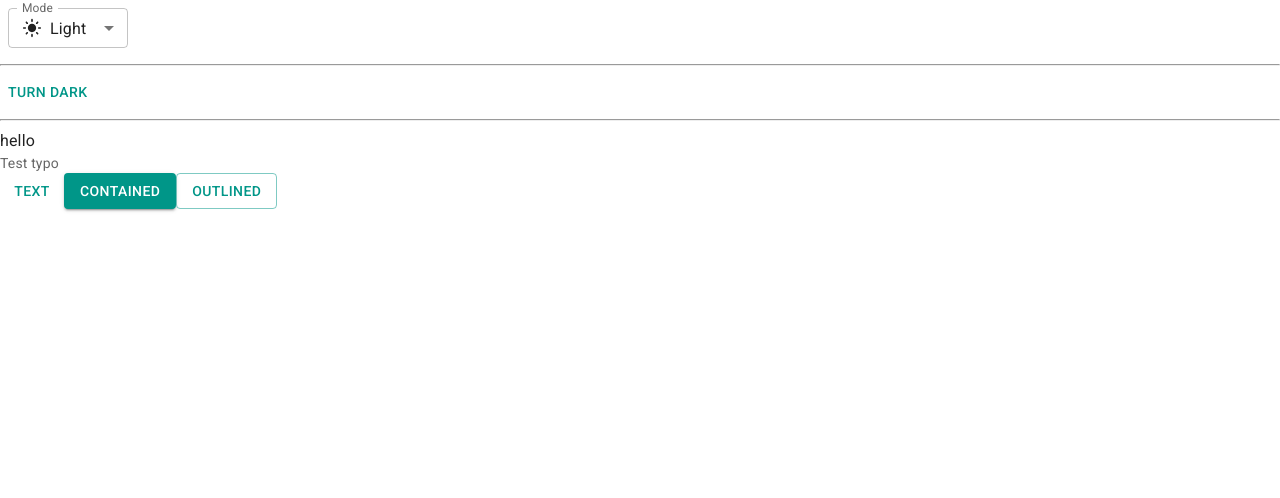
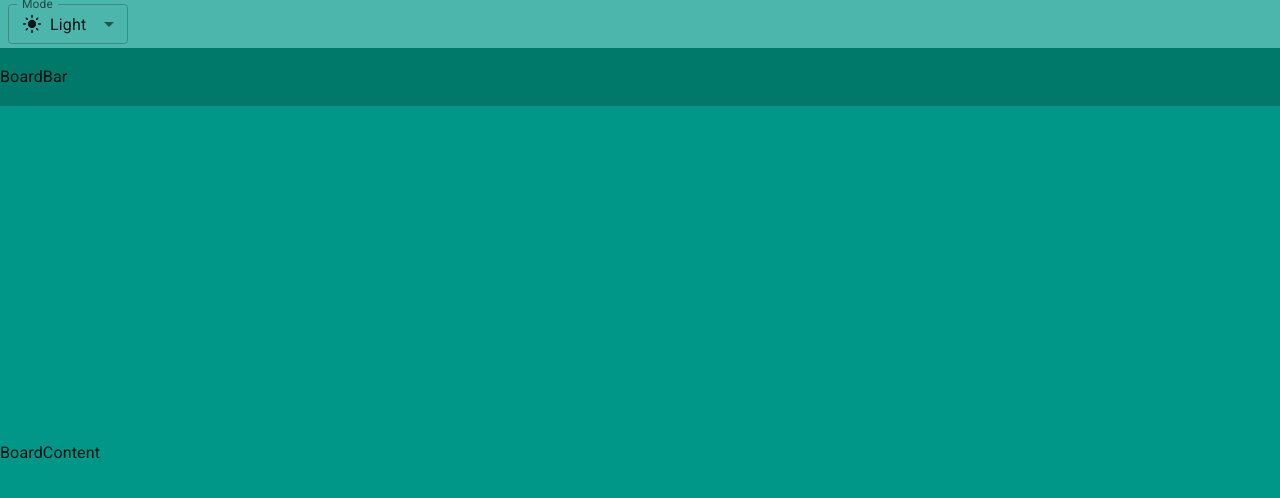
Before and after one commit to lvquan2003/trello-frontend, a React (Vite) app: page / in a window 1280 px wide. Shown: the top 498 px of the page. Built offline with nearby package versions, Linux system fonts and the light colour scheme.

Commit message:
refactor Project structure

```diff
--- a/index.html
+++ b/index.html
@@ -4,7 +4,7 @@
     <meta charset="UTF-8" />
     <link rel="icon" type="image/svg+xml" href="/vite.svg" />
     <meta name="viewport" content="width=device-width, initial-scale=1.0" />
-    <title>Vite + React</title>
+    <title>Trello MERN Stack</title>
     <link rel="preconnect" href="https://fonts.googleapis.com" />
     <link rel="preconnect" href="https://fonts.gstatic.com" crossorigin />
     <link
--- a/src/App.jsx
+++ b/src/App.jsx
@@ -1,77 +1,9 @@
-import Button from '@mui/material/Button'
-import Typography from '@mui/material/Typography'
-import { useColorScheme } from '@mui/material/styles'
-import InputLabel from '@mui/material/InputLabel'
-import MenuItem from '@mui/material/MenuItem'
-import FormControl from '@mui/material/FormControl'
-import Select from '@mui/material/Select'
-import LightModeIcon from '@mui/icons-material/LightMode'
-import DarkModeOutlinedIcon from '@mui/icons-material/DarkModeOutlined'
-import SettingsBrightnessIcon from '@mui/icons-material/SettingsBrightness'
-
-function ModeSelect() {
-  const { mode, setMode } = useColorScheme()
-  const handleChange = (event) => {
-    const selectedMode = event.target.value
-    setMode(selectedMode)
-  }
-
-  return (
-    <FormControl sx={{ m: 1, minWidth: 120 }} size="small">
-      <InputLabel id="label-select-dark-light-mode">Mode</InputLabel>
-      <Select
-        labelId="label-select-dark-light-mode"
-        id="select-dark-light-mode"
-        value={mode}
-        label="Mode"
-        onChange={handleChange}
-      >
-        <MenuItem value="light">
-          <div style={{ display: 'flex', alignItems: 'center', gap: '8px' }}>
-            <LightModeIcon fontSize='small' />Light
-          </div>
-        </MenuItem>
-        <MenuItem value="dark">
-          <div style={{ display: 'flex', alignItems: 'center', gap: '8px' }}>
-            <DarkModeOutlinedIcon fontSize='small' />Dark
-          </div>
-        </MenuItem>
-        <MenuItem value="system">
-          <div style={{ display: 'flex', alignItems: 'center', gap: '8px' }}>
-            <SettingsBrightnessIcon fontSize='small' />System
-          </div>
-        </MenuItem>
-      </Select>
-    </FormControl>
-  )
-}
-
-function ModeToggle() {
-  const { mode, setMode } = useColorScheme()
-  return (
-    <Button
-      onClick={() => {
-        setMode(mode === 'light' ? 'dark' : 'light')
-      }}
-    >
-      {mode === 'light' ? 'Turn dark' : 'Turn light'}
-    </Button>
-  )
-}
+import Board from './pages/Boards/_id'
 
 function App() {
   return (
     <>
-      <ModeSelect/>
-      <hr/>
-      <ModeToggle/>
-      <hr/>
-      <div>hello</div>
-
-      <Typography variant="body2" color="text.secondary">Test typo</Typography>
-      <Button variant="text">Text</Button>
-      <Button variant="contained">Contained</Button>
-      <Button variant="outlined">Outlined</Button>
+      <Board/>
     </>
   )
 }
--- /dev/null
+++ b/src/components/AppBar/index.jsx
@@ -0,0 +1,19 @@
+import Box from '@mui/material/Box'
+import ModeSelect from '../../components/ModeSelect'
+
+
+function AppBar() {
+  return (
+    <Box sx={{
+      backgroundColor: 'primary.light',
+      width: '100%',
+      height: (theme) => theme.trello.appBarHeight,
+      display: 'flex',
+      alignItems: 'center'
+    }}>
+      <ModeSelect/>
+    </Box>
+  )
+}
+
+export default AppBar
--- /dev/null
+++ b/src/components/ModeSelect/index.jsx
@@ -0,0 +1,47 @@
+import { useColorScheme } from '@mui/material/styles'
+import InputLabel from '@mui/material/InputLabel'
+import MenuItem from '@mui/material/MenuItem'
+import FormControl from '@mui/material/FormControl'
+import Select from '@mui/material/Select'
+import LightModeIcon from '@mui/icons-material/LightMode'
+import DarkModeOutlinedIcon from '@mui/icons-material/DarkModeOutlined'
+import SettingsBrightnessIcon from '@mui/icons-material/SettingsBrightness'
+
+function ModeSelect() {
+  const { mode, setMode } = useColorScheme()
+  const handleChange = (event) => {
+    const selectedMode = event.target.value
+    setMode(selectedMode)
+  }
+
+  return (
+    <FormControl sx={{ m: 1, minWidth: 120 }} size="small">
+      <InputLabel id="label-select-dark-light-mode">Mode</InputLabel>
+      <Select
+        labelId="label-select-dark-light-mode"
+        id="select-dark-light-mode"
+        value={mode}
+        label="Mode"
+        onChange={handleChange}
+      >
+        <MenuItem value="light">
+          <div style={{ display: 'flex', alignItems: 'center', gap: '8px' }}>
+            <LightModeIcon fontSize='small' />Light
+          </div>
+        </MenuItem>
+        <MenuItem value="dark">
+          <div style={{ display: 'flex', alignItems: 'center', gap: '8px' }}>
+            <DarkModeOutlinedIcon fontSize='small' />Dark
+          </div>
+        </MenuItem>
+        <MenuItem value="system">
+          <div style={{ display: 'flex', alignItems: 'center', gap: '8px' }}>
+            <SettingsBrightnessIcon fontSize='small' />System
+          </div>
+        </MenuItem>
+      </Select>
+    </FormControl>
+  )
+}
+
+export default ModeSelect
--- /dev/null
+++ b/src/pages/Boards/BoardBar/index.jsx
@@ -0,0 +1,17 @@
+import Box from '@mui/material/Box'
+
+function BoardBar() {
+  return (
+    <Box sx={{
+      backgroundColor: 'primary.dark',
+      width: '100%',
+      height: (theme) => theme.trello.boardBarHeight,
+      display: 'flex',
+      alignItems: 'center'
+    }}>
+        BoardBar
+    </Box>
+  )
+}
+
+export default BoardBar
--- /dev/null
+++ b/src/pages/Boards/BoardContent/index.jsx
@@ -0,0 +1,17 @@
+import Box from '@mui/material/Box'
+
+function BoardContent() {
+  return (
+    <Box sx={{
+      backgroundColor: 'primary.main',
+      width: '100%',
+      display: 'flex',
+      alignItems: 'center',
+      height: (theme) => `calc( 100vh - ${theme.trello.appBarHeight} - ${theme.trello.boardBarHeight} )`
+    }}>
+        BoardContent
+    </Box>
+  )
+}
+
+export default BoardContent
--- /dev/null
+++ b/src/pages/Boards/_id.jsx
@@ -0,0 +1,17 @@
+import Container from '@mui/material/Container'
+import AppBar from '../../components/AppBar'
+import BoardBar from '../../pages/Boards/BoardBar'
+import BoardContent from '../../pages/Boards/BoardContent'
+
+
+function Board() {
+  return (
+    <Container disableGutters maxWidth={false} sx={{ height: '100vh' }}>
+      <AppBar/>
+      <BoardBar/>
+      <BoardContent/>
+    </Container>
+  )
+}
+
+export default Board
--- a/src/theme.js
+++ b/src/theme.js
@@ -1,9 +1,13 @@
 import { experimental_extendTheme as extendTheme } from '@mui/material/styles'
-import { teal, deepOrange, cyan, orange  } from '@mui/material/colors'
+import { teal, deepOrange, cyan, orange } from '@mui/material/colors'
 
 
 // Create a theme instance.
 const theme = extendTheme({
+  trello: {
+    appBarHeight: '48px',
+    boardBarHeight: '58px'
+  },
   colorSchemes: {
     light: {
       palette: {
--- /dev/null
+++ b/src/utils/contants.js
@@ -0,0 +1 @@
+export const API_ROOT = 'http://localhost:5173/'
```
Also changed, not shown: src/pages/Boards/index.jsx (added), src/pages/Users/_id.jsx (added), src/pages/Users/index.jsx (added).
